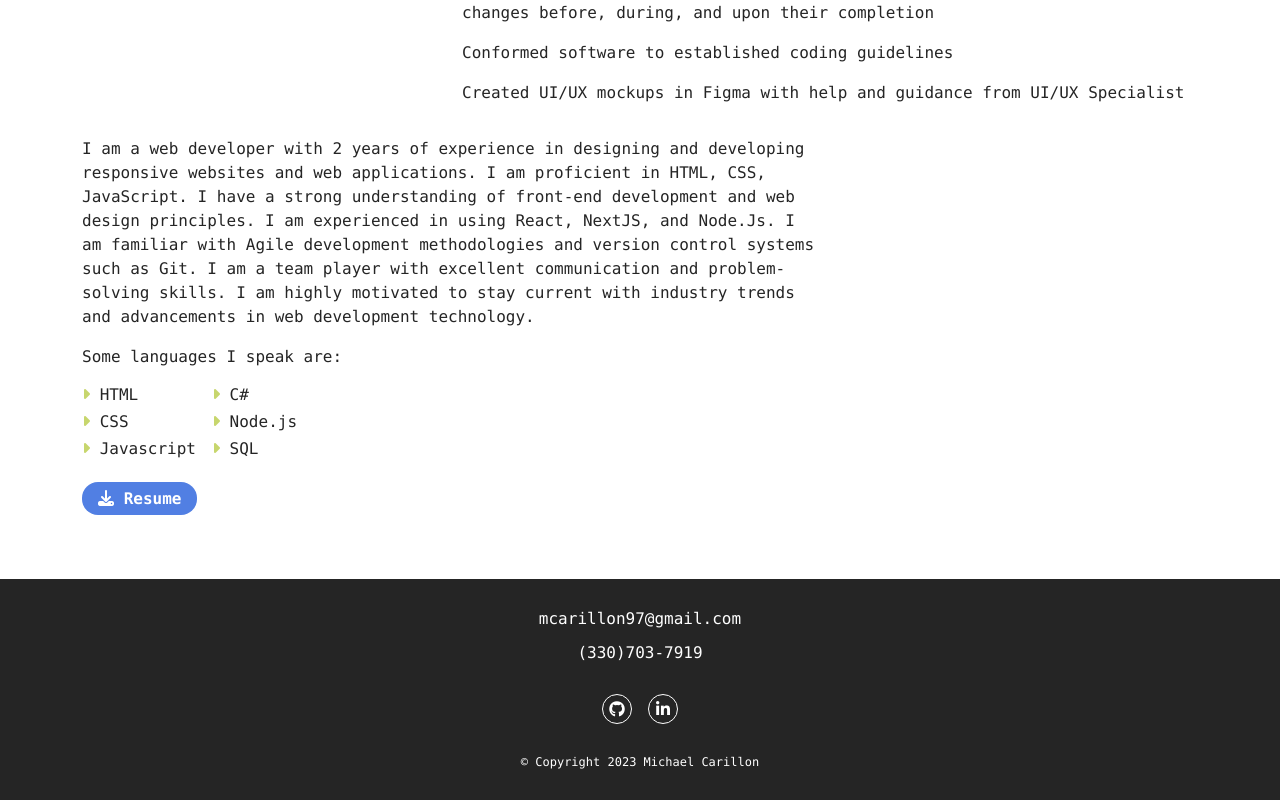
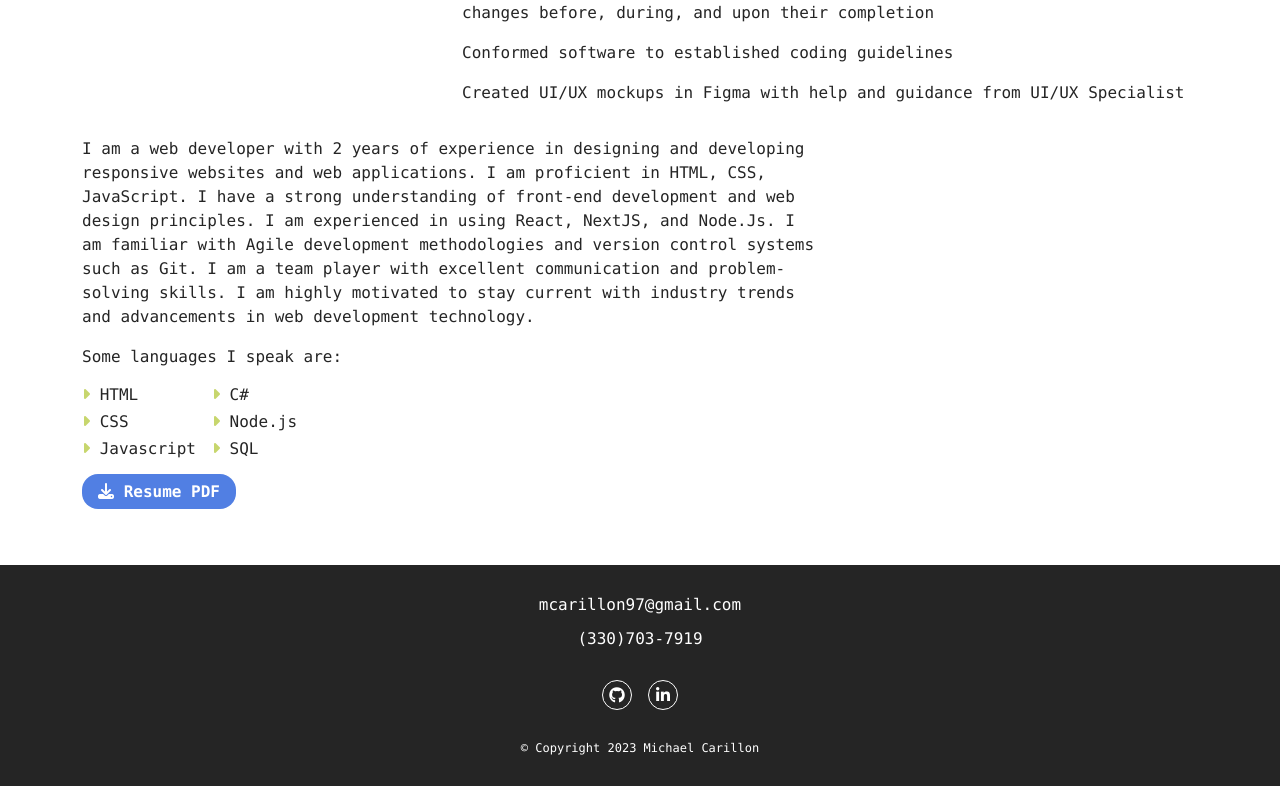
Before and after one commit to mike3497/michael-carillon-portfolio, a React (Create React App) app: page / in a window 1280 px wide. Shown: the part 1987-2787 px from the top of the page. Built offline with nearby package versions, Linux system fonts and the light colour scheme.

Commit message:
Update resume download button PDF file

```diff
--- a/src/components/Experience.js
+++ b/src/components/Experience.js
@@ -228,9 +228,13 @@ export const Experience = () => {
 						</li>
 					</ul>
 					<div className="mt-2">
-						<Button>
-							<i className="fa-solid fa-download"></i> Resume
-						</Button>
+						<a
+							className="button"
+							href="/pdfs/Michael Carillon Resume 2023.pdf"
+							download="Michael Carillon Resume 2023"
+						>
+							<i className="fa-solid fa-download"></i> Resume PDF
+						</a>
 					</div>
 				</div>
 			</div>
--- a/src/components/ui/Button.css
+++ b/src/components/ui/Button.css
@@ -7,6 +7,7 @@
     color: var(--white);
     border-radius: 16px;
     font-weight: bold;
+    text-decoration: none;
 }
 
 .button:hover {
```
Also changed, not shown: 1 other file (tests, documents, lock files or other folders).
